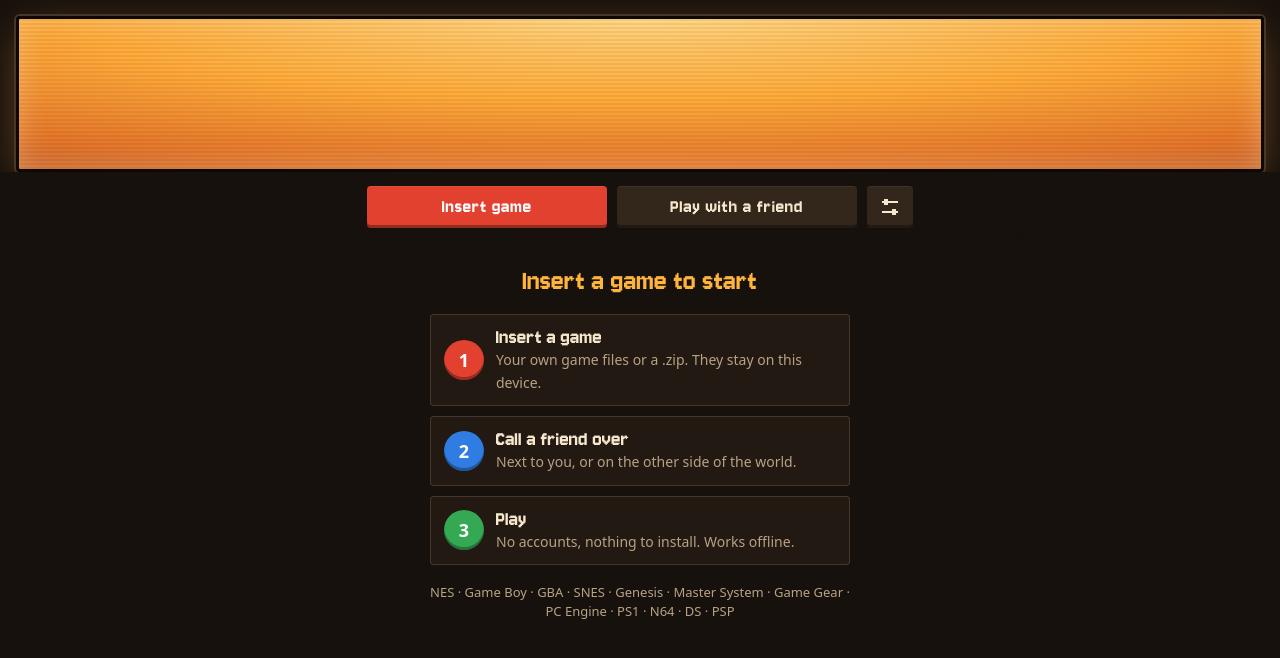
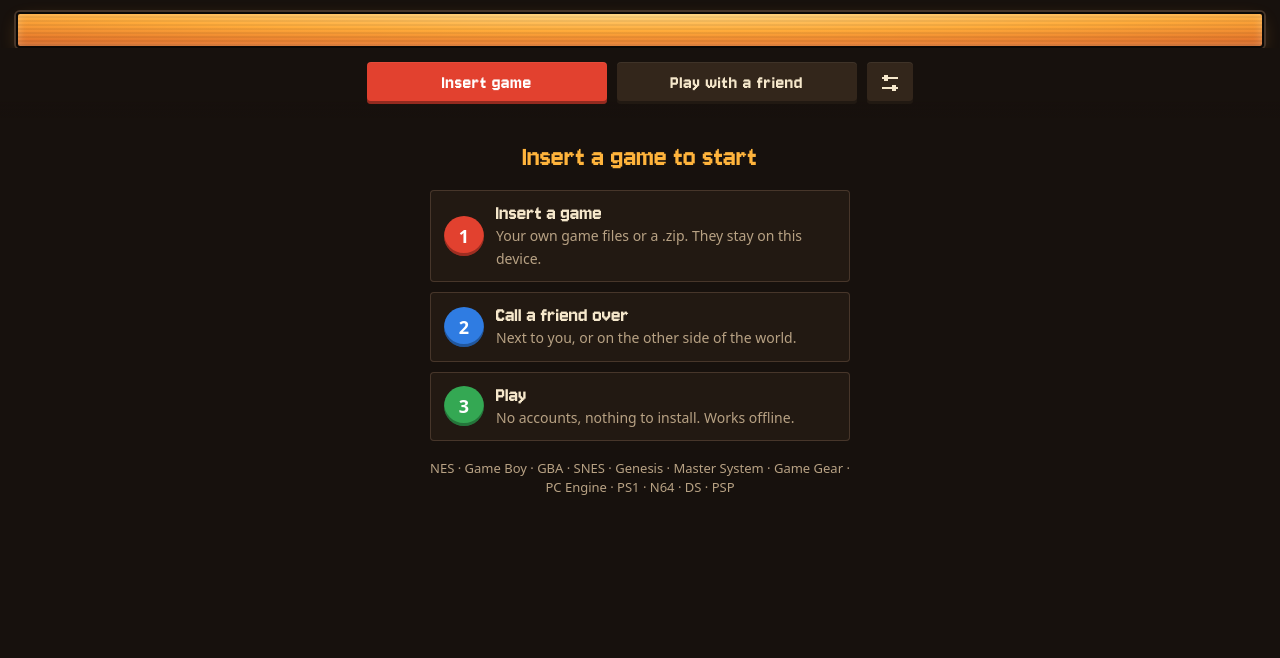
Before and after one commit to ekayandan/retro, a plain HTML site: page index.html in a window 1280 px wide. Drawn offline with Linux system fonts and the light colour scheme.

Commit message:
Slim the marquee to a lit strip across the top
Was 96-156px tall; now 24-36px, with its glow scaled to match, so the
games start near the top of the screen.

Co-Authored-By: Claude Opus 5.5 <noreply@anthropic.com>

```diff
--- a/style.css
+++ b/style.css
@@ -24,10 +24,11 @@ button { font: inherit; color: inherit; }
 .btn.icon svg { width: 20px; height: 20px; display: block; }
 
 /* ---------- Library ---------- */
-.marquee { position: relative; margin: 16px 16px 0; height: clamp(96px, 22vw, 156px); overflow: hidden;
-  border-radius: var(--r); border: 3px solid var(--mq-border);
+/* A slim lit strip across the top of the cabinet */
+.marquee { position: relative; margin: 12px 16px 0; height: clamp(24px, 5vw, 36px); overflow: hidden;
+  border-radius: var(--r); border: 2px solid var(--mq-border);
   background: var(--mq-bg, radial-gradient(120% 140% at 50% 0%, var(--mq-1) 0%, var(--mq-2) 38%, var(--mq-3) 70%, var(--mq-4) 100%));
-  box-shadow: 0 0 0 2px var(--line), 0 10px 40px -8px var(--mq-glow), inset 0 0 30px var(--mq-inner);
+  box-shadow: 0 0 0 2px var(--line), 0 6px 20px -6px var(--mq-glow), inset 0 0 10px var(--mq-inner);
   animation: power-on 900ms steps(1, end) both; }
 /* the tubes behind the glass */
 .marquee::before { content: ""; position: absolute; inset: 0; pointer-events: none;
--- a/sw.js
+++ b/sw.js
@@ -1,6 +1,6 @@
 // Offline cache for the app itself. Games, saves and box art live in IndexedDB / OPFS, not here.
 // Bump VERSION whenever any file changes so phones pick up the update.
-const VERSION = 'retro-v9';
+const VERSION = 'retro-v10';
 const FILES = [
   './', 'index.html', 'style.css', 'app.js', 'storage.js', 'art.js', 'lib/jsnes.min.js', 'manifest.webmanifest',
   'play.html', 'play.js', 'link.js', 'lib/peerjs.min.js', 'lib/qrcode.js', 'lib/nipplejs.min.js', 'pad.html', 'pad.js', 'pad.css',
```
